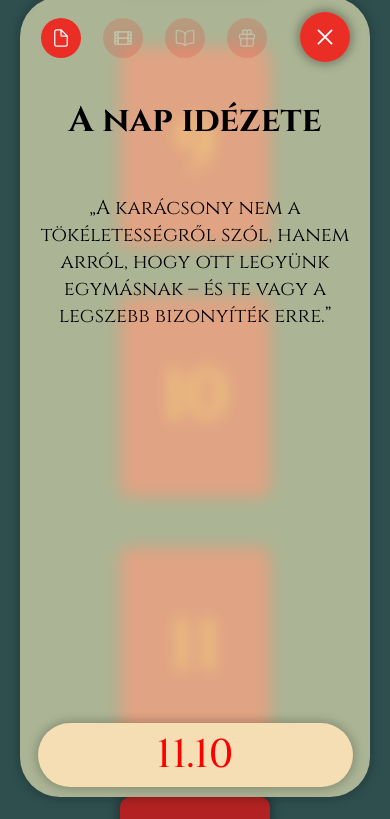
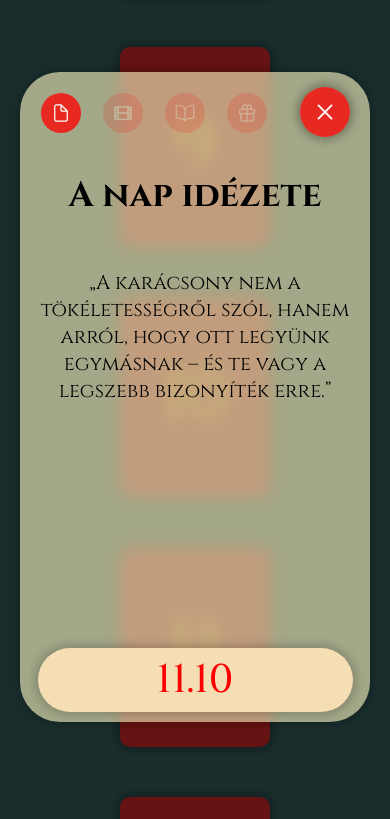
Before and after one commit to Pooksyy/pooksyy.github.io, a plain HTML site: page index.html in a window 390 px wide. Both pictures are taken after a click on the button "10". Shown: the part 2153-2972 px from the top of the page. Drawn offline with nearby package versions, Linux system fonts and the light colour scheme.

Commit message:
Update style.css

```diff
--- a/style.css
+++ b/style.css
@@ -479,18 +479,18 @@ body {
     position: fixed;
     display: flex;
     justify-content: center;
-
+    align-items: flex-start;
+    height: 65rem;
     top: 50%;
     left: 50%;
     transform: translate(-50%, -50%);
     width: 35rem;
-    height: 80rem;
     background-color: rgba(255, 251, 197, 0.6);
     box-shadow: 0 0rem 1rem 0.3rem rgba(0, 0, 0, 0.2);
     border-radius: 40px;
     backdrop-filter: blur(8px);
     opacity: 0; /* Kezdetben láthatatlan */
-    overflow: scroll;
+    overflow: hidden;
   }
 
   .ribbon {
@@ -518,12 +518,12 @@ body {
     width: 10px;
     z-index: 8;
     display: flex;
-    justify-content: center;
+    justify-content: space-evenly;
     flex-direction: row;
-
     margin-left: 5rem;
     margin-right: 5rem;
     padding: 0;
+    overflow-y: scroll;
   }
 
   .daily-quote {
@@ -608,10 +608,9 @@ body {
   }
 
   .darkbackground {
-    z-index: 3;
-    position: fixed;
-
-    background-color: black;
+    z-index: 4;
+    top: 0;
+    background-color: rgba(0, 0, 0, 0.607);
     width: 100%;
     height: 100%;
     opacity: 0; /* Kezdetben nem látható */
@@ -631,4 +630,8 @@ body {
     text-align: center;
     position: absolute;
   }
+
+  body.noscroll {
+    scroll-behavior: auto;
+  }
 }
```
